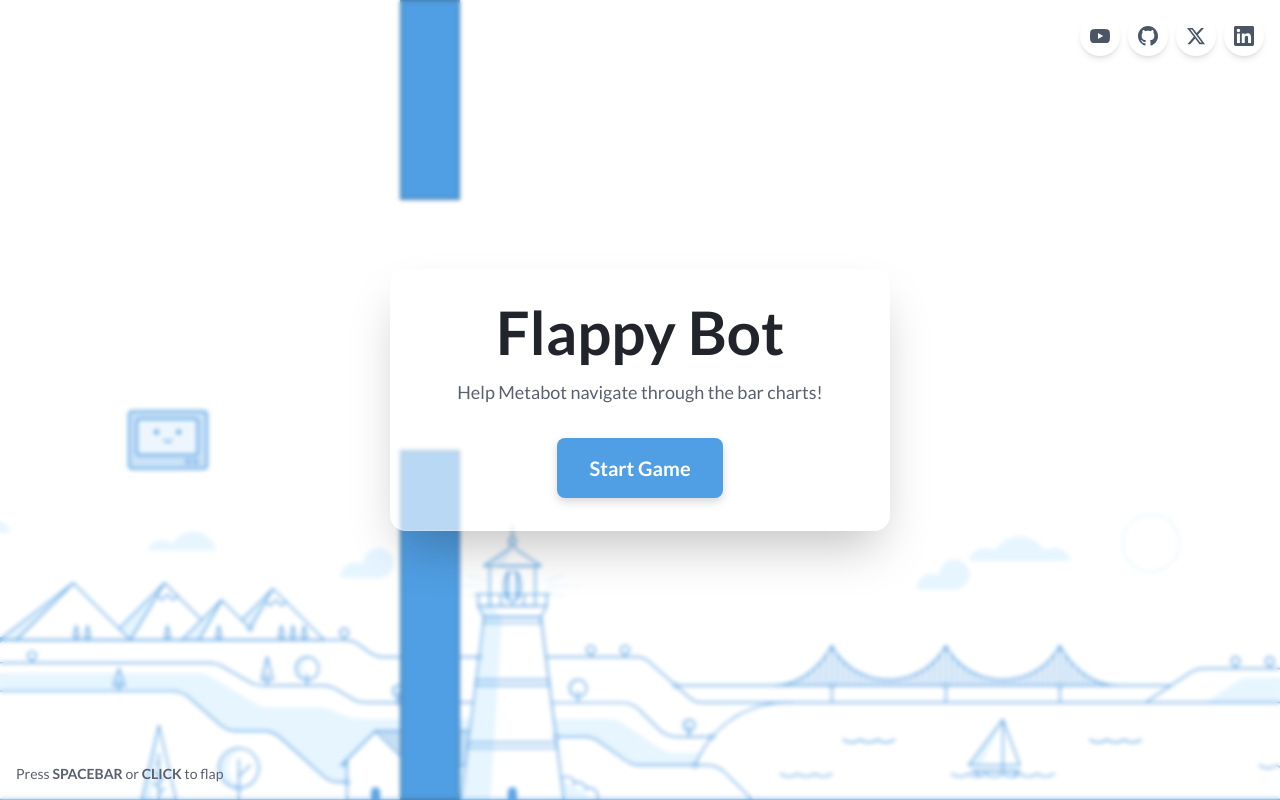
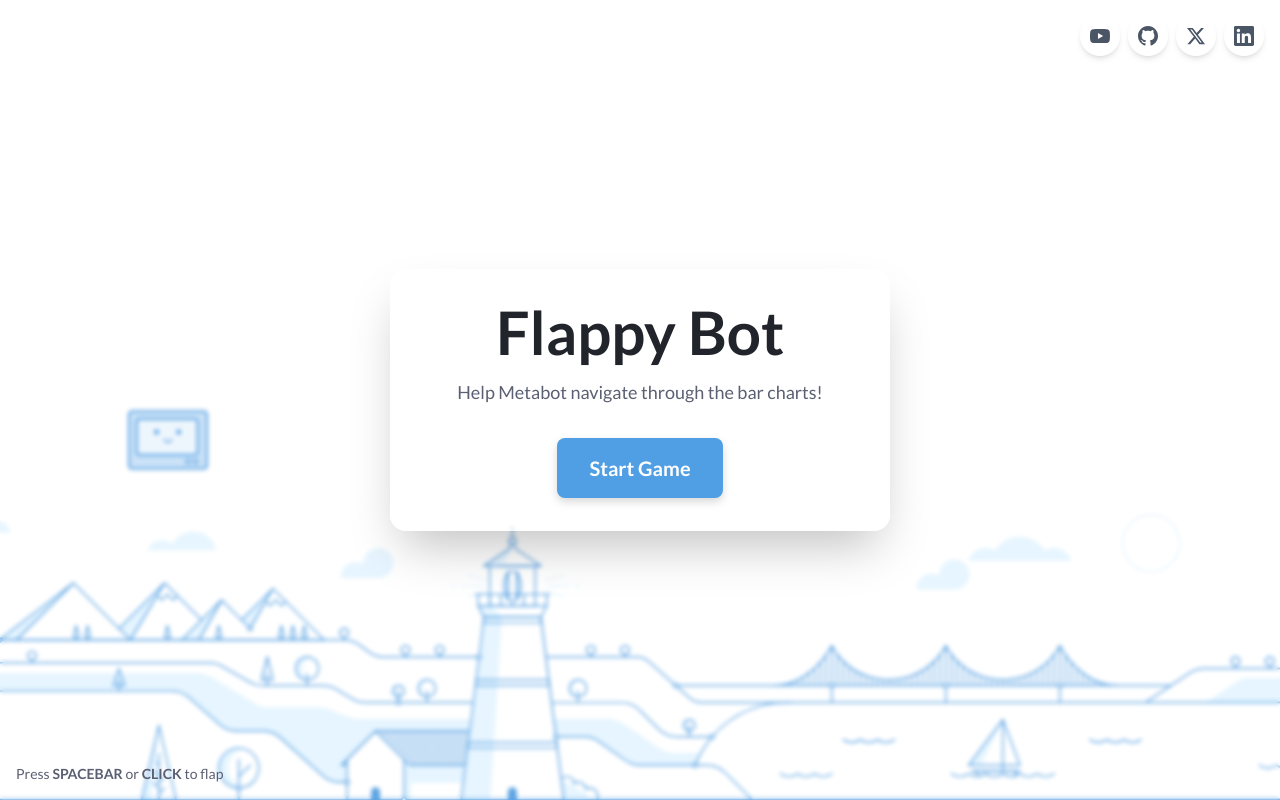
Before and after one commit to matthewhefferon/flappy-bot, a Next.js app: page / in a window 1280 px wide. Built offline with nearby package versions, Linux system fonts and the light colour scheme.

Commit message:
refactor: update FlappyBot component for mobile-first design
- Remove initial pipe setup; pipes will now be generated after detecting window size
- Change default window size to mobile dimensions (375x667)
- Adjust pipe generation logic to allow for immediate pipe creation when none exist

```diff
--- a/src/components/FlappyBot.tsx
+++ b/src/components/FlappyBot.tsx
@@ -41,16 +41,7 @@ export default function FlappyBot() {
   const [gameState, setGameState] = useState<GameState>({
     botY: 400, // Will be updated by windowSize
     botVelocity: 0,
-    pipes: [
-      // Add one initial pipe visible on screen
-      {
-        x: 400,
-        topHeight: 200,
-        bottomY: 450,
-        passed: false,
-        size: "medium",
-      },
-    ],
+    pipes: [], // Start with no pipes - they'll be generated after window size is detected
     score: 0,
     gameOver: false,
     gameStarted: false,
@@ -58,7 +49,7 @@ export default function FlappyBot() {
     lastPipeTime: 0,
   });
 
-  const [windowSize, setWindowSize] = useState({ width: 1200, height: 800 });
+  const [windowSize, setWindowSize] = useState({ width: 375, height: 667 }); // Mobile-first default
   const gameLoopRef = useRef<number | null>(null);
   const lastPipeTimeRef = useRef<number>(0);
   const [refreshRate, setRefreshRate] = useState<number>(60);
@@ -179,7 +170,7 @@ export default function FlappyBot() {
       let newPipes = [...prev.pipes];
       let pipeGenerated = false;
 
-      if (now - prev.lastPipeTime > 2000) {
+      if (now - prev.lastPipeTime > 2000 || prev.pipes.length === 0) {
         // New pipe every 2 seconds
         const sizes = ["small", "medium", "large"] as const;
         const randomSize = sizes[Math.floor(Math.random() * sizes.length)];
```
